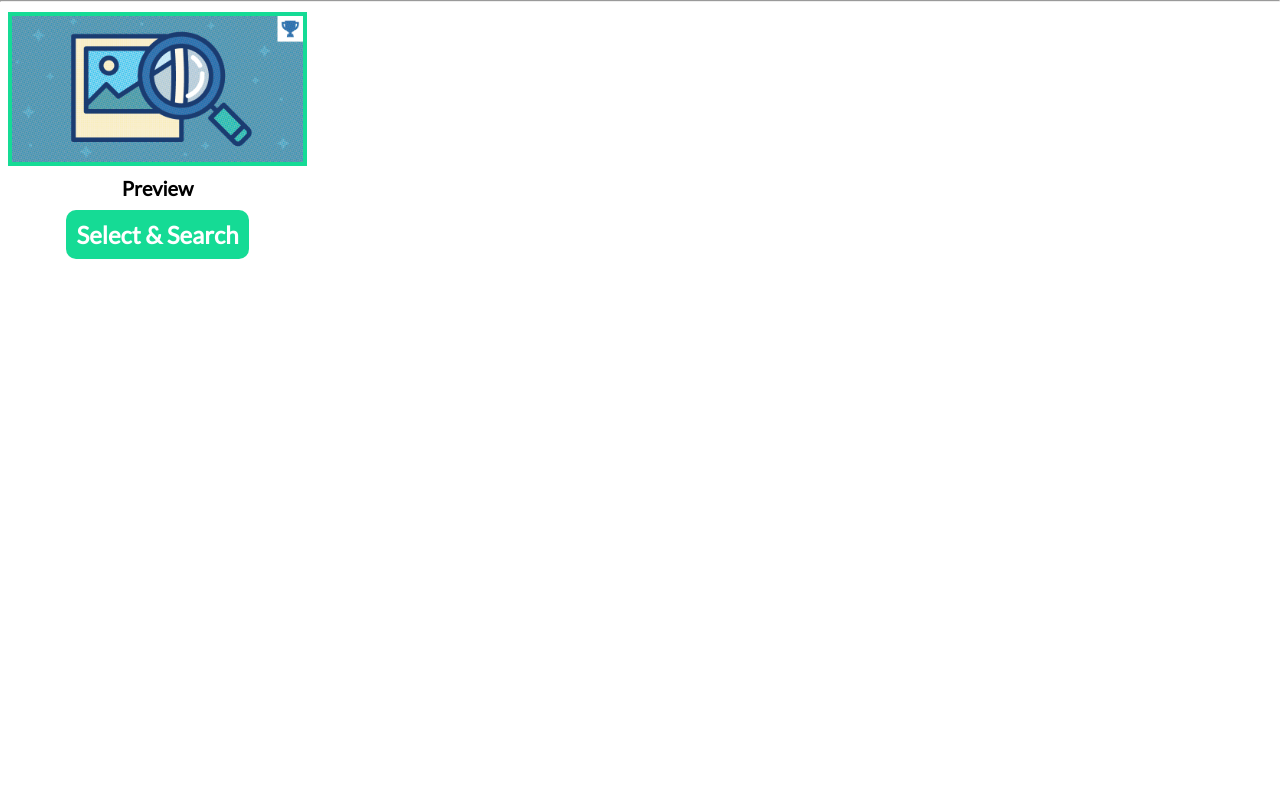
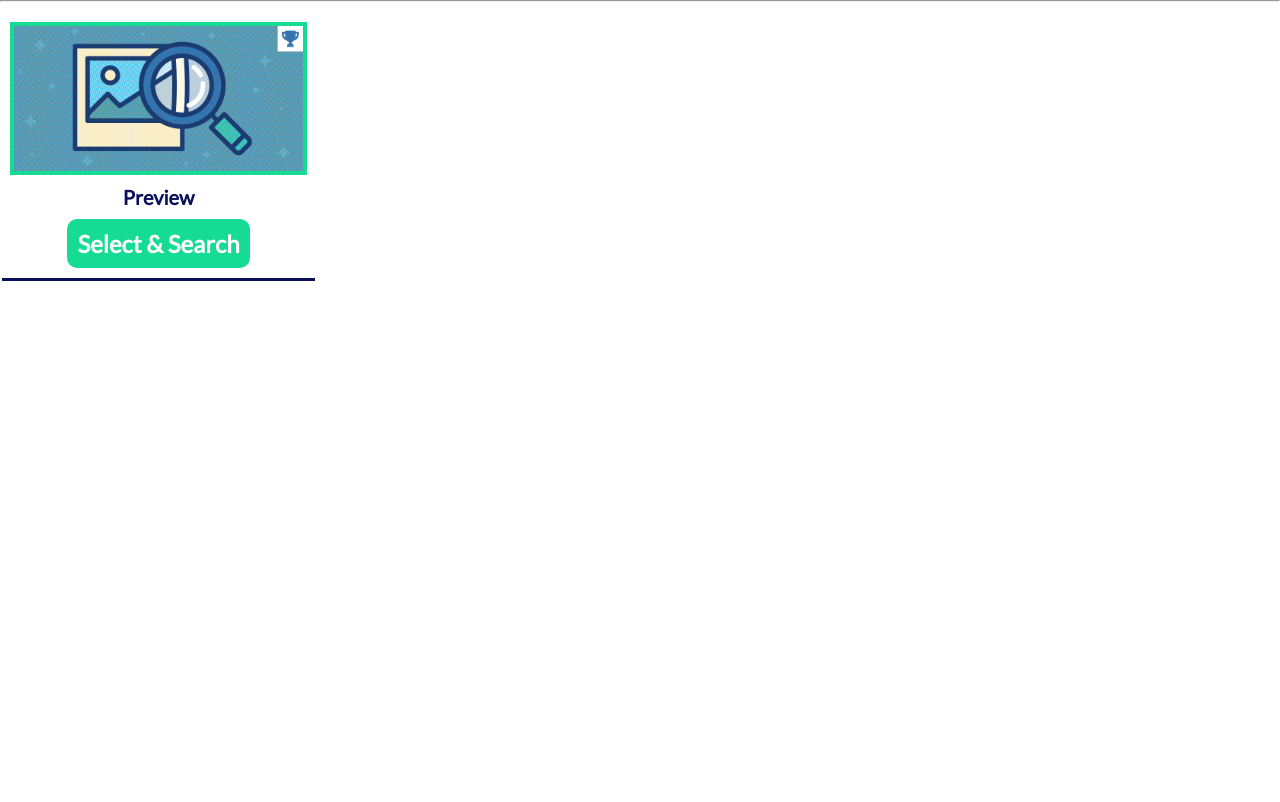
Before and after one commit to kudeh/image-search-engine, a Flask app: page / in a window 1280 px wide. Shown: the part 64-866 px from the top of the page. After the commit the page ends 345 px from the top, so only its background shows below. Run offline with Flask 2, Linux system fonts and the light colour scheme; parts of the project's set-up code (start-up, migrations or seed data) failed here and were passed over.

Commit message:
updated styling

```diff
--- a/app/static/main.css
+++ b/app/static/main.css
@@ -28,6 +28,7 @@ body {
     display: grid;
     grid-template-columns: 1fr 3fr;
     grid-column-gap: 20px;
+    margin-top: 10px;
 }
 
 .left-pane {
@@ -35,8 +36,9 @@ body {
     flex-direction: column;
     align-items: center;
     justify-content: flex-start;
-    height: 100vh;
     color: #F4E4C1;
+    border-bottom: 3px solid #080F5B;
+    margin-left: 2px;
 }
 
 .img-preview {
@@ -46,9 +48,10 @@ body {
 }
 
 #preview-name {
-    color: black;
+    color: #080F5B;
     font-weight: bold;
     font-size: 1.25em;
+    text-align: center;
 }
 
 #select {
@@ -60,6 +63,7 @@ body {
     cursor: pointer;
     border-radius: 10px;
     margin: 10px;
+    text-align: center;
 }
 
 #select:hover {
```
